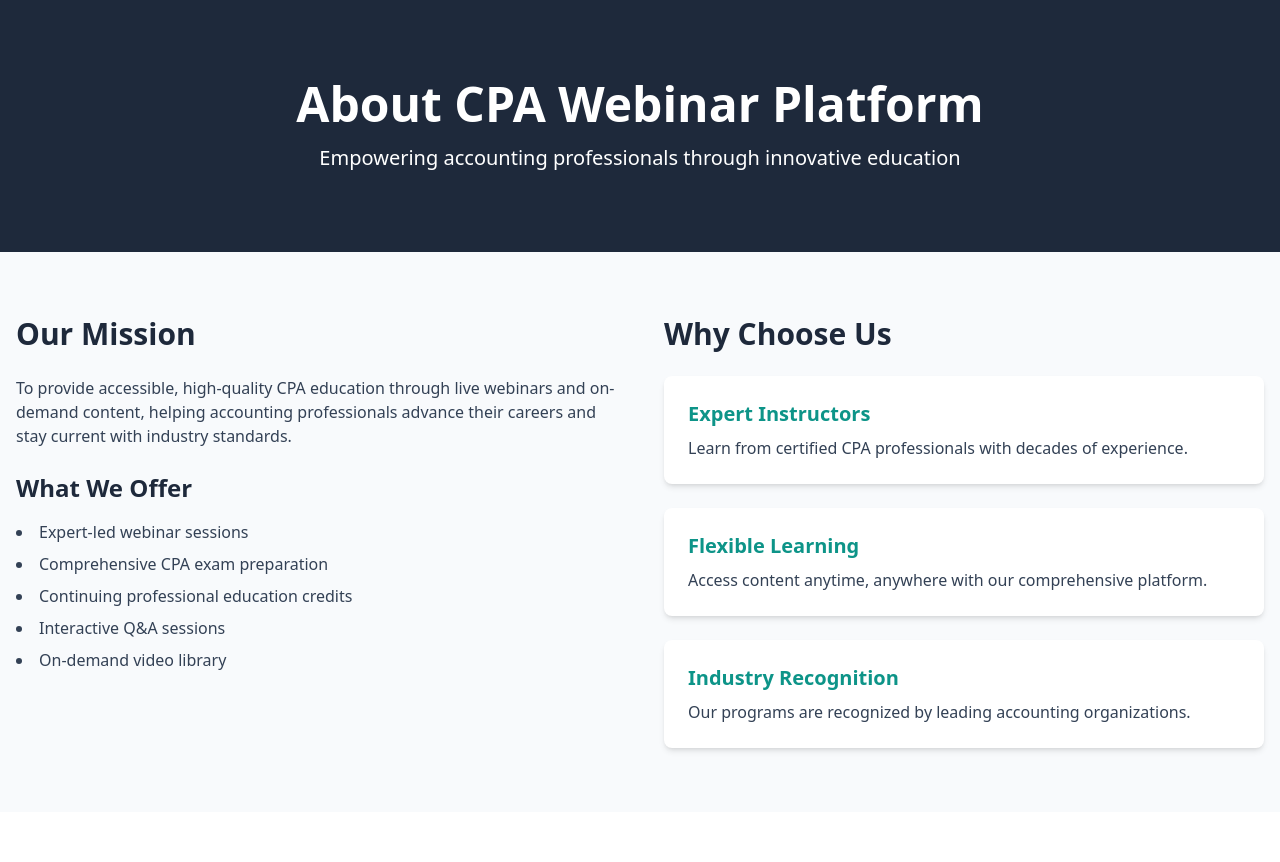
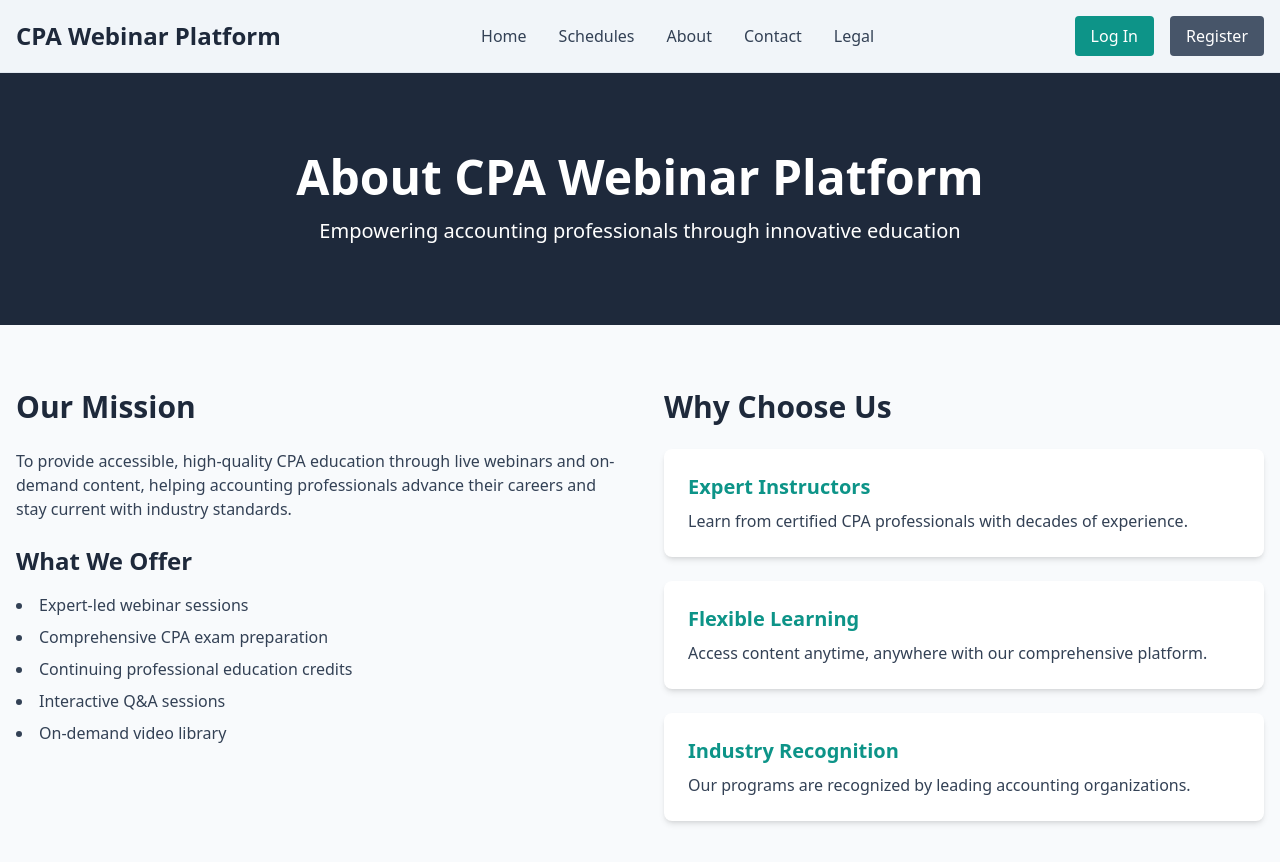
Before and after one commit to ayden-sun/cpa_website, a React (Create React App) app: page /about in a window 1280 px wide. Shown: the top 862 px of the page. Before the commit the page ends 812 px from the top, so only its background shows below. Built offline with nearby package versions, Linux system fonts and the light colour scheme.

Commit message:
Restore header navigation on About, Contact, and Legal pages for consistent site navigation

```diff
--- a/src/components/About.js
+++ b/src/components/About.js
@@ -1,8 +1,10 @@
 import React from 'react';
+import Header from './Header';
 
 const About = () => {
   return (
     <div className="min-h-screen bg-slate-50">
+      <Header />
       <div className="bg-slate-800 text-white py-20">
         <div className="container mx-auto px-4 text-center">
           <h1 className="text-5xl font-bold mb-4">About CPA Webinar Platform</h1>
--- a/src/components/Contact.js
+++ b/src/components/Contact.js
@@ -1,4 +1,5 @@
 import React, { useState } from 'react';
+import Header from './Header';
 
 const Contact = () => {
   const [formData, setFormData] = useState({
@@ -23,6 +24,7 @@ const Contact = () => {
 
   return (
     <div className="min-h-screen bg-slate-50">
+      <Header />
       <div className="bg-slate-800 text-white py-20">
         <div className="container mx-auto px-4 text-center">
           <h1 className="text-5xl font-bold mb-4">Contact Us</h1>
--- a/src/components/Legal.js
+++ b/src/components/Legal.js
@@ -1,8 +1,10 @@
 import React from 'react';
+import Header from './Header';
 
 const Legal = () => {
   return (
     <div className="min-h-screen bg-slate-50">
+      <Header />
       <div className="bg-slate-800 text-white py-20">
         <div className="container mx-auto px-4 text-center">
           <h1 className="text-5xl font-bold mb-4">Legal Information</h1>
```
